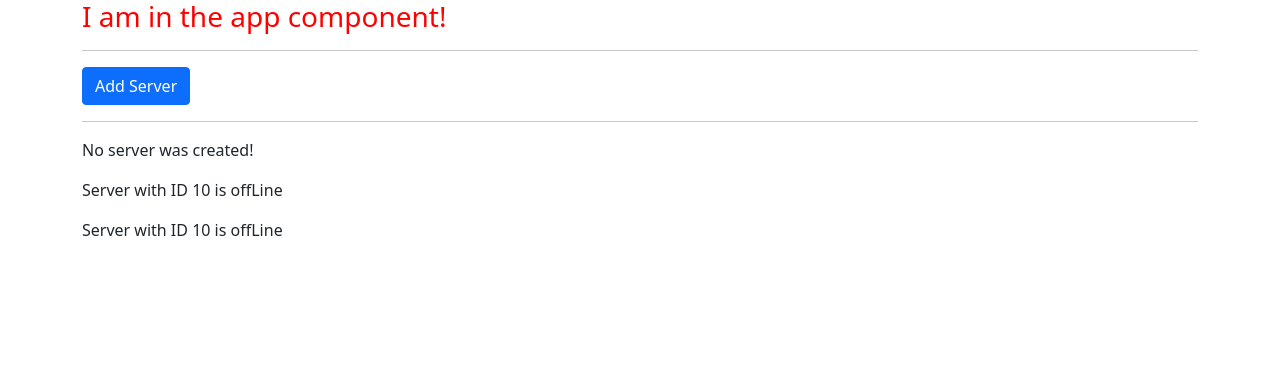
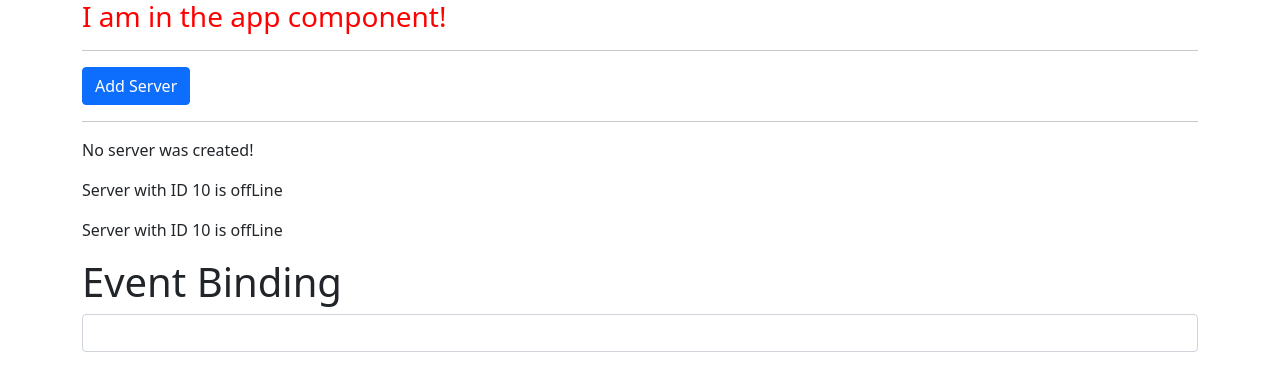
Before and after one commit to mmraihan/Angular, an Angular app in the folder Maximilian Schwarzmüller/my-first-app/: page / in a window 1280 px wide. Shown: the top 390 px of the page. Built offline with nearby package versions, Linux system fonts and the light colour scheme.

Commit message:
Basic(32): Passing and Using Data with Event Binding

```diff
--- a/Maximilian Schwarzmüller/my-first-app/src/app/servers/servers.component.html
+++ b/Maximilian Schwarzmüller/my-first-app/src/app/servers/servers.component.html
@@ -7,3 +7,8 @@
 <p>{{serverCreationStatus }}</p>
 <app-server></app-server>
 <app-server></app-server>
+
+<h1>Event Binding</h1>
+
+<input type="text" class="form-control" (input)="UpdateServerName($event)">
+<p>{{serverName}}</p>
--- a/Maximilian Schwarzmüller/my-first-app/src/app/servers/servers.component.ts
+++ b/Maximilian Schwarzmüller/my-first-app/src/app/servers/servers.component.ts
@@ -8,6 +8,7 @@
 export class ServersComponent implements OnInit {
   allowNewServer = false;
   serverCreationStatus = "No server was created!";
+  serverName = '';
 
   constructor() {
     setTimeout(()=>{
@@ -23,4 +24,9 @@
     this.serverCreationStatus='Server was created!';
   }
 
+
+  UpdateServerName(event: Event){
+    this.serverName=(<HTMLInputElement>event.target).value;
+  }
+
 }
```
